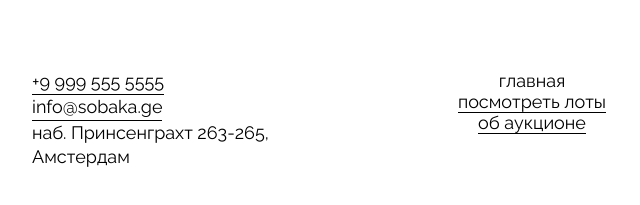
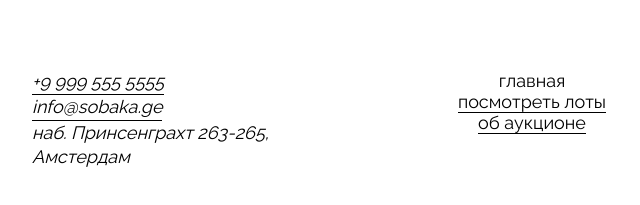
Before and after one commit to uptomischief/ono-tebe-nado-fd, a plain HTML site: page index.html in a window 1280 px wide. Shown: the part 2782-2987 px from the top of the page, 108-748 px from the left. Drawn offline with Linux system fonts and the light colour scheme.

Commit message:
провнрка 2.....рефакторинг

```diff
--- a/index.html
+++ b/index.html
@@ -152,11 +152,11 @@
     </main>
     <!--Подвал-->
     <footer class="footer">
-      <addresss class="address footer__address">
+      <address class="address footer__address">
           <a class="address__link" href="tel:+99995555555">+9 999 555 5555</a>
           <a class="address__link" href="mailto:info@sobaka.ge">info@sobaka.ge</a>
           <p>наб. Принсенграхт 263-265, Амстердам</p>
-      </addresss>
+      </address>
       <nav class="footer__menu">
         <ul class="footer__menu-list footer__links-list-item_no-bullit">
           <li class="footer__menu-list-item footer__links-list-item_no-bullit">
```
